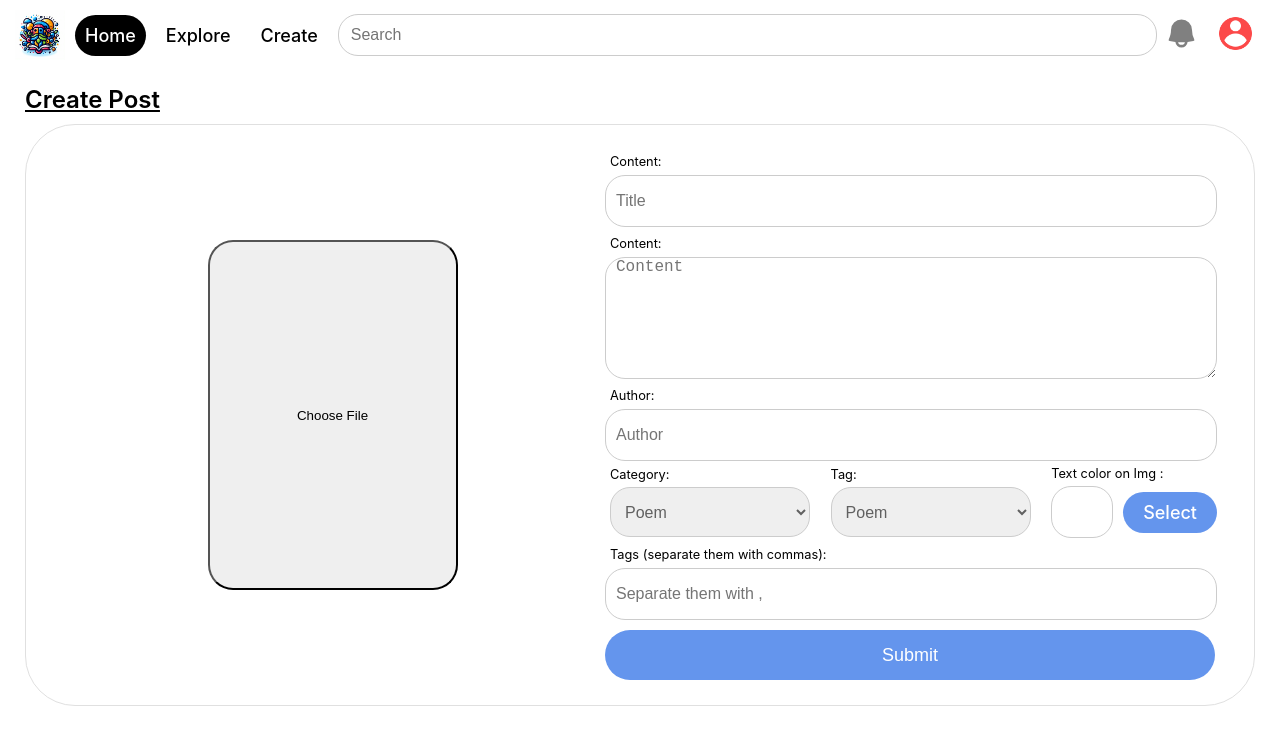
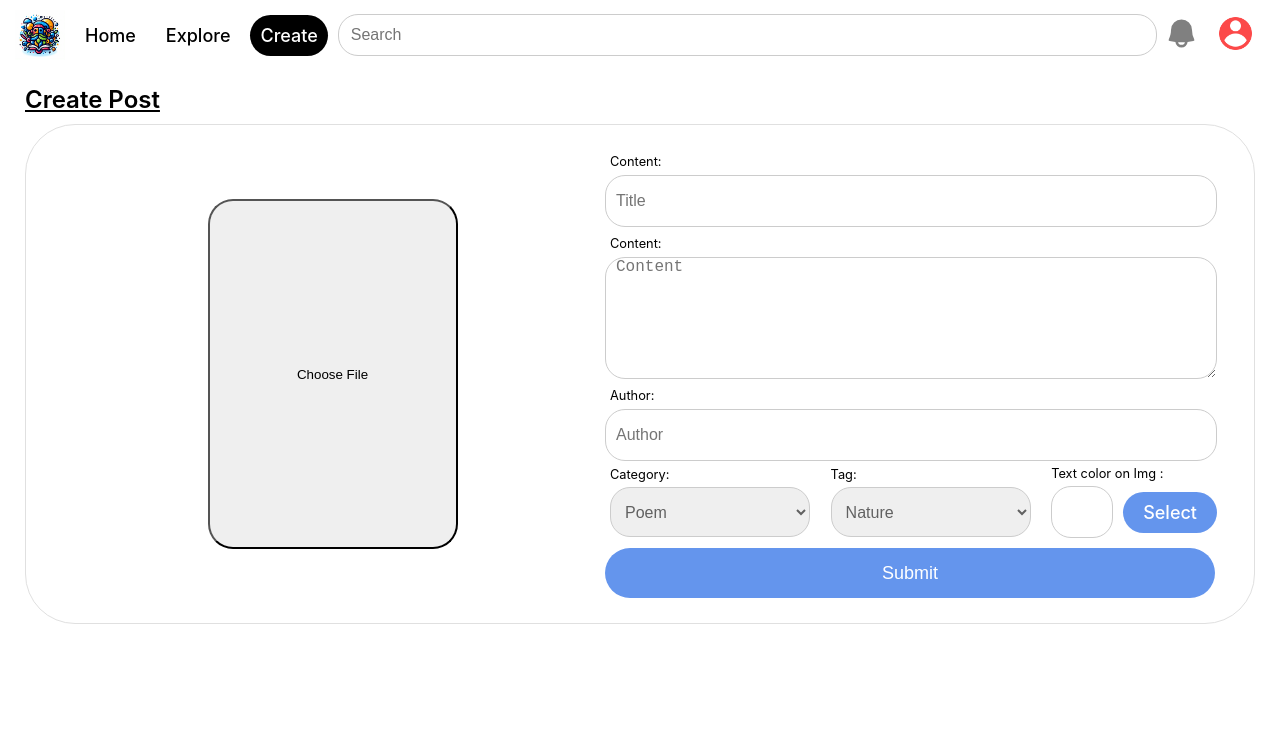
Before and after one commit to ravikourav/thinker, a React (Create React App) app: page /create in a window 1280 px wide. Shown: the top 744 px of the page. Built offline with nearby package versions, Linux system fonts and the light colour scheme.

Commit message:
fixed header showing home selected on reload

```diff
--- a/src/assets/components/Header.js
+++ b/src/assets/components/Header.js
@@ -1,16 +1,21 @@
-import React, { useState } from 'react';
+import React, { useState , useEffect} from 'react';
 import './css/Header.css';
 import placeholder from '../image/profile.png';
 import Login from './Login';
-import { Link } from 'react-router-dom';
+import { Link , useLocation } from 'react-router-dom';
 
 import {HiMiniBell} from "react-icons/hi2";
 
 function Header()  {
-
-  const [Selected , setSelected] = useState('Home');
+  const location = useLocation();
+  const [Selected , setSelected] = useState(location);
   const [isLoggedIn] = useState(true);
   const [isLoginOverlayVisible, setIsLoginOverlayVisible] = useState(false);
+
+  useEffect(() => {
+    const path = location.pathname.substring(1) || 'Home';
+    setSelected(path.charAt(0).toUpperCase() + path.slice(1));
+  }, [location]);
 
   const openLogin = () => {
     setIsLoginOverlayVisible(true);
@@ -42,7 +47,7 @@ function Header()  {
             <div className='left-nav-links'>
               <HiMiniBell className='icon' />
               <Link to='profile' onClick={()=>{select('Profile')}} >
-                <img className={`profile-picture ${Selected ==='profile' && 'profile-picture-selected' }`} src={placeholder} alt="User" />
+                <img className= 'profile-picture' src={placeholder} alt="User" />
               </Link>
             </div>
           ) : (
--- a/src/assets/components/css/DetailedCard.css
+++ b/src/assets/components/css/DetailedCard.css
@@ -1,7 +1,7 @@
 .modal-wraper {
   display: flex;
   flex-direction: row;
-  align-items: center;
+  align-content: center;
   justify-content: center;
   width: 100%;
   height: 100%;
--- a/src/assets/components/css/Header.css
+++ b/src/assets/components/css/Header.css
@@ -27,13 +27,10 @@
 .profile-picture{
   width: 35px;
   height: 35px;
-  border: 2px solid white;
+  border: 2px solid rgb(255, 255, 255);
+  border-radius: 50px;
 }
 
-.profile-picture-selected {
-  border: 2px solid rgb(34, 34, 34);
-  border-radius: 50px;
-}
 
 a {
   text-decoration: none;
@@ -73,5 +70,6 @@ a {
 }
 
 .left-nav-links {
+  align-items: center;
   width: 108px;
 }
--- a/src/assets/layout/Create.js
+++ b/src/assets/layout/Create.js
@@ -1,11 +1,16 @@
-import React, { useState } from 'react';
+import React, { useEffect, useState } from 'react';
 import { SketchPicker } from 'react-color';
 import './css/Create.css';
 
+import tagData from '../../temp/Explore.json'
+
 function Create() {
+
   const [contentColor, setContentColor] = useState('rgba(255, 255, 255, 1)');
   const [backgroundImage, setBackgroundImage] = useState('');
   const [displayColorPicker, setDisplayColorPicker] = useState(false);
+
+  const [tags , setTags] = useState();
 
   const handleImageChange = (e) => {
     const file = e.target.files[0];
@@ -17,6 +22,10 @@ function Create() {
       reader.readAsDataURL(file);
     }
   };
+
+  useEffect(()=>{
+    setTags(tagData);
+  },[]);
 
   const handleContentColorChange = (color) => {
     setContentColor(`rgba(${color.rgb.r}, ${color.rgb.g}, ${color.rgb.b}, ${color.rgb.a})`);
@@ -66,10 +75,9 @@ function Create() {
             <label>
               Tag:
               <select className='main-input category-input'>
-                <option value='poem'>Poem</option>
-                <option value='quote'>Quote</option>
-                <option value='thought'>Thought</option>
-                <option value='haikyuu'>Haikyuu</option>
+                {tags && tags.map((tag)=>(
+                  <option value={tag.name}>{tag.name}</option>
+                ))}
               </select>
             </label>
 
@@ -85,11 +93,6 @@ function Create() {
               )}
             </label>
           </div>
-          <label>
-            Tags (separate them with commas):
-            <input className='main-input input-create' type='text' placeholder='Separate them with , ' />
-          </label>
-
           <button type='submit' className='main-button submit-post'>Submit</button>
         </div>
       </div>
--- a/src/assets/layout/Explore.js
+++ b/src/assets/layout/Explore.js
@@ -3,6 +3,8 @@ import ExploreCard from '../components/ExploreCard';
 import CardGrid from '../components/CardGrid.js';
 import { ReactComponent as BackImg } from '../image/arrow-back.svg';
 import './css/Explore.css';
+
+
 import categoryData from '../../temp/Explore.json';
 
 function Explore() {
```
Also changed, not shown: src/assets/components/css/CardGrid.css (line endings or trailing spaces).
